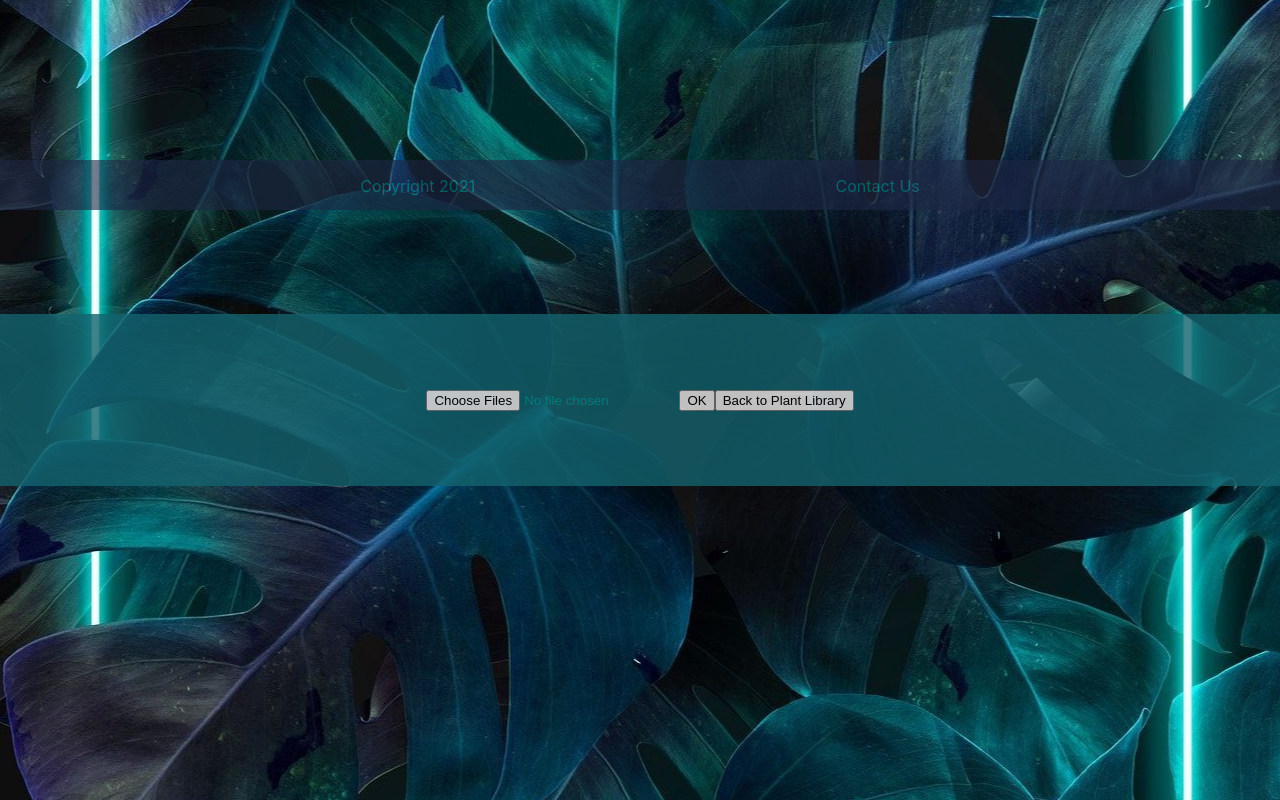
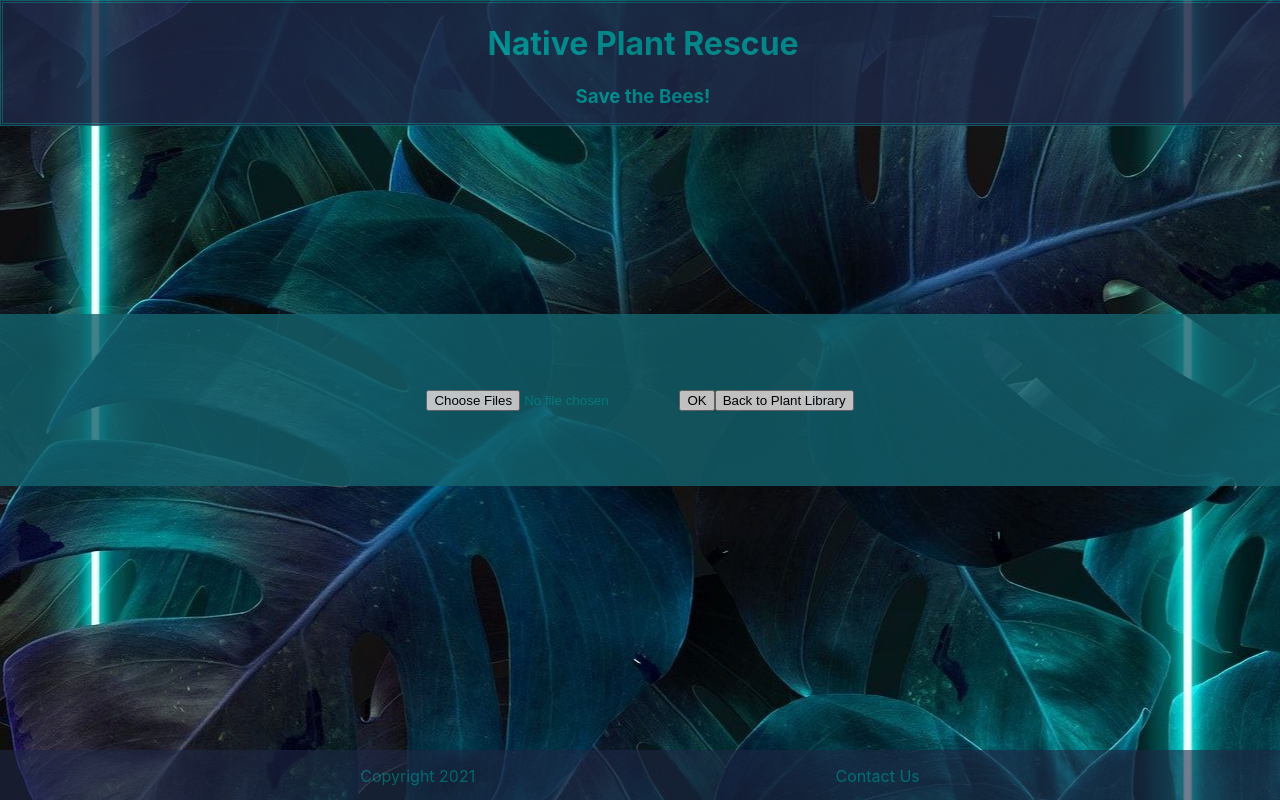
Before and after one commit to kylieanyce/native-plant-rescue, a React (Create React App) app: page /identifyForm in a window 1280 px wide. Built offline with nearby package versions, Linux system fonts and the light colour scheme; sample sign-in values are in the browser's storage.

Commit message:
not touching the footer ever again

```diff
--- a/api/database.json
+++ b/api/database.json
@@ -114,11 +114,11 @@
       "id": 2
     },
     {
-      "userId": 3,
+      "userId": 4,
       "plantId": 3,
       "address": "239 boot scoot terrace",
       "pickupInfo": "under patio",
-      "available": true,
+      "available": false,
       "id": 3
     },
     {
--- a/src/components/Footer.css
+++ b/src/components/Footer.css
@@ -4,6 +4,7 @@ footer {
     padding: 0;
     justify-content: space-evenly;
     background-color: #1e2745;
+    position: fixed;
     left: 0;
     bottom: 0;
     width: 100%;
@@ -13,6 +14,5 @@ footer {
     opacity: 0.6;
 }
 .footer {
-    position: relative;
     min-height: 10vh;
 }
--- a/src/components/plants/Identify.css
+++ b/src/components/plants/Identify.css
@@ -12,11 +12,9 @@
     opacity: 0.8;
 }
 .outerIdentifyForm {
-    background-image: url(../../images/form.jpg);
-    background-position: center center;
     display: table;
     position: absolute;
-    top: 0;
+    top: 0px;
     left: 0;
     height: 100%;
     width: 100%;
```
